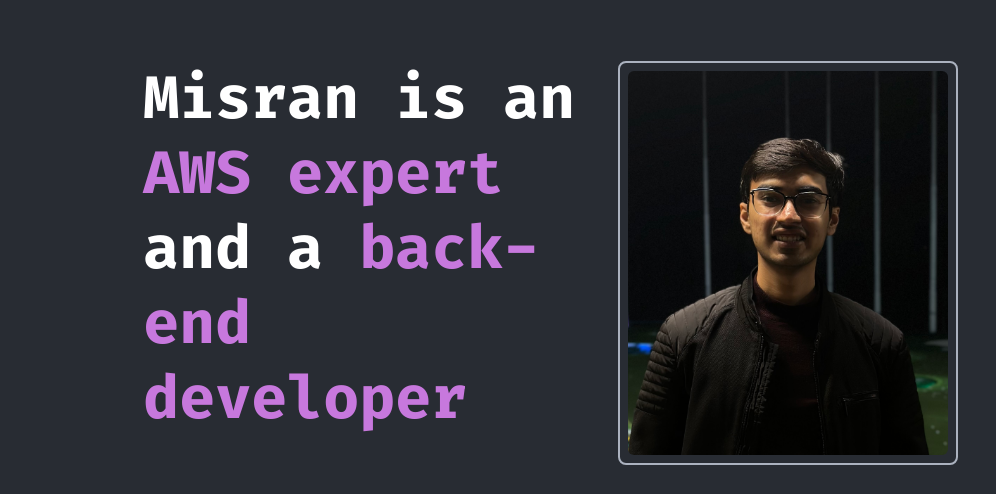
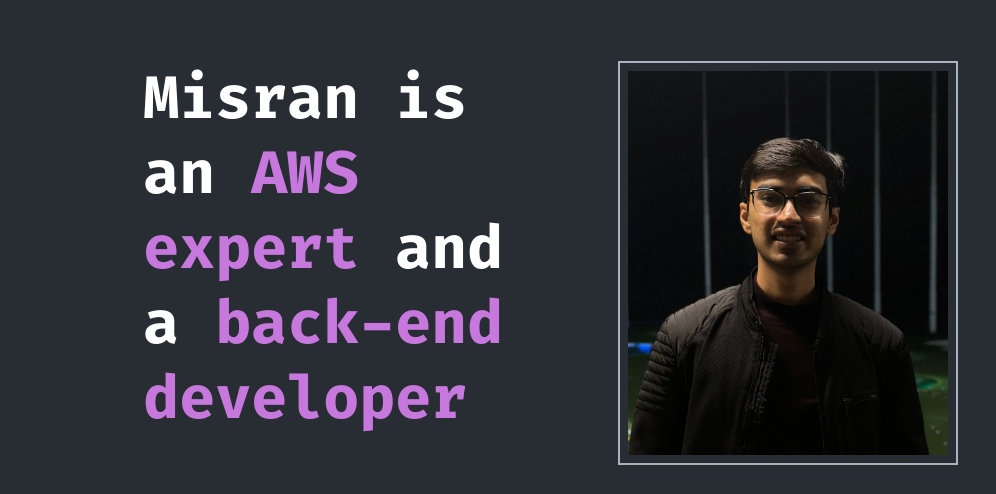
Before and after one commit to pitt-misran/pitt-misran.github.io, an Astro site: page / in a window 1280 px wide. Shown: the part 83-577 px from the top of the page, 86-1082 px from the left. Built offline with nearby package versions, Linux system fonts and the light colour scheme; Astro itself is replaced by a stand-in of ours.

Commit message:
Update Headline component layout and styling for improved visual consistency

```diff
--- a/src/components/Headline.astro
+++ b/src/components/Headline.astro
@@ -7,7 +7,7 @@
 <!-- Desktop/Tablet: Horizontal Layout -->
 <div class="hidden md:flex items-start justify-between mt-16 mb-8 min-h-[500px]">
     <!-- Left Content -->
-    <div class="flex-1 pr-8">
+    <div class="flex-1 pr-8 mr-8">
         <TypewriterHeadline client:load />
 
         <!-- <p class="text-[#ABB2BF] text-lg mb-8 max-w-md">
@@ -22,11 +22,11 @@
     <!-- Right Content - Profile Image -->
     <div class="flex flex-col items-center">
         <!-- Framed Profile Image -->
-        <div class="border-2 border-[#ABB2BF] p-2 rounded-lg mb-8">
+        <div class="border-2 border-[#ABB2BF] p-2 mb-8">
             <img
                 src={profileImage.src}
                 alt="Mohammed Misran"
-                class="w-80 h-96 object-cover rounded-md"
+                class="w-80 h-96 object-cover"
             />
         </div>
 
```
